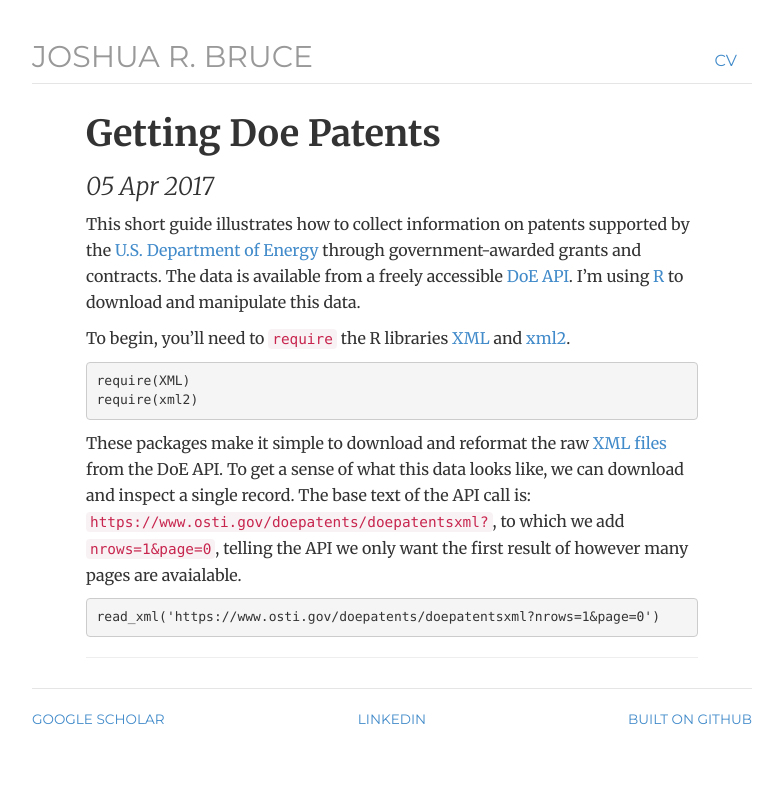
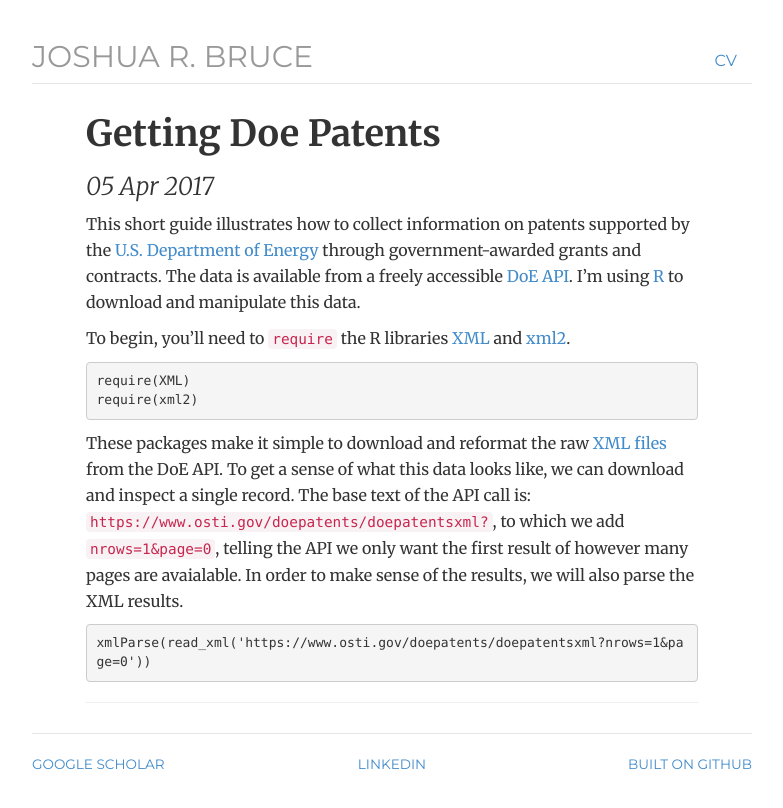
Before and after one commit to joshuarbruce/joshuarbruce.github.io, a Jekyll site: the page built from _posts/2017-04-05-getting-doe-patents.md, in a window 1280 px wide. Shown: the top 808 px of the page, without its empty margins (248-1031 px from the left). Built offline with Jekyll 4.4.1, drawn with Linux system fonts in a browser that asks for light colours; nearby versions of some CDN libraries; our own code applies the rules of GitHub Pages for plain Markdown files.

Commit message:
Update 2017-04-05-getting-doe-patents.md

````diff
--- a/_posts/2017-04-05-getting-doe-patents.md
+++ b/_posts/2017-04-05-getting-doe-patents.md
@@ -7,8 +7,8 @@
 require(xml2)
 ```
 
-These packages make it simple to download and reformat the raw <a href="https://en.wikipedia.org/wiki/XML" target="blank">XML files</a> from the DoE API. To get a sense of what this data looks like, we can download and inspect a single record. The base text of the API call is: <code>ht<i></i>tps://ww<i></i>w.osti.g<i></i>ov/doepatents/doepatentsxml?</code>, to which we add <code>nrows=1&page=0</code>, telling the API we only want the first result of however many pages are avaialable.
+These packages make it simple to download and reformat the raw <a href="https://en.wikipedia.org/wiki/XML" target="blank">XML files</a> from the DoE API. To get a sense of what this data looks like, we can download and inspect a single record. The base text of the API call is: <code>ht<i></i>tps://ww<i></i>w.osti.g<i></i>ov/doepatents/doepatentsxml?</code>, to which we add <code>nrows=1&page=0</code>, telling the API we only want the first result of however many pages are avaialable. In order to make sense of the results, we will also parse the XML results.
 
 ```{r}
-read_xml('https://www.osti.gov/doepatents/doepatentsxml?nrows=1&page=0')
+xmlParse(read_xml('https://www.osti.gov/doepatents/doepatentsxml?nrows=1&page=0'))
 ```
````
